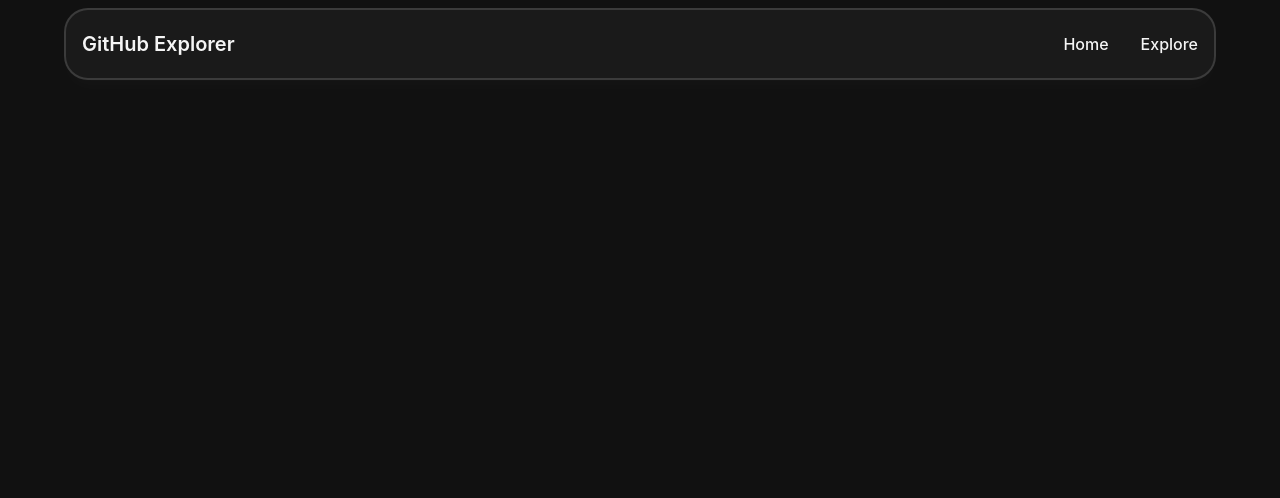
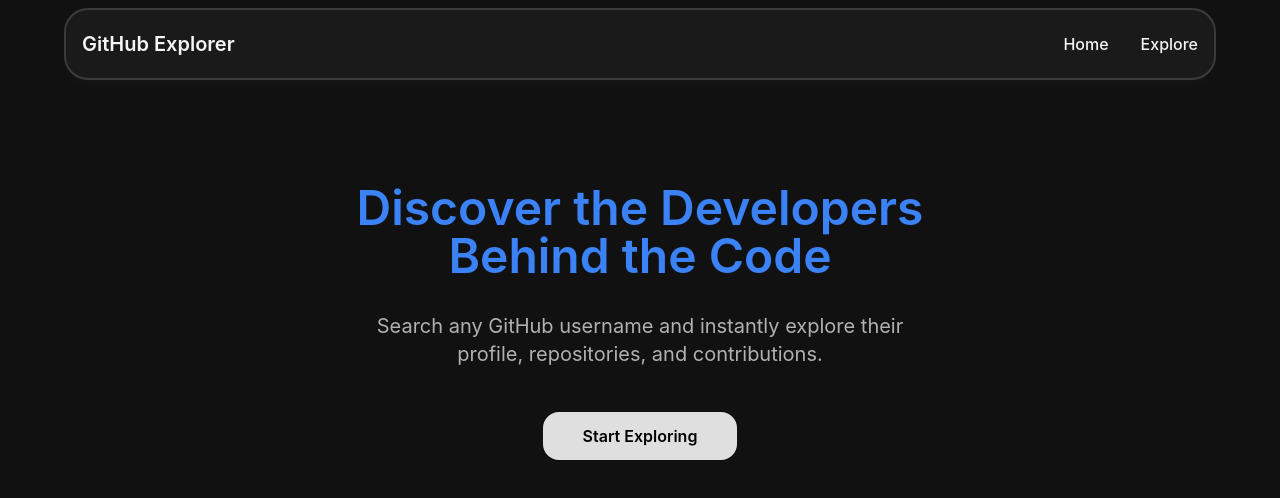
Before and after one commit to Chiemezie-Uchenwoke/github-explorer, a React (Vite) app: page / in a window 1280 px wide. Shown: the top 498 px of the page. Built offline with nearby package versions, Linux system fonts and the light colour scheme.

Commit message:
Complete hero section

```diff
--- /dev/null
+++ b/src/components/HomePage/hero/Hero.tsx
@@ -0,0 +1,29 @@
+import { Link } from "react-router";
+import { motion } from "motion/react";
+
+const HomePageHero = () => {
+    return (
+        <section className="w-19/20 lg:w-9/10 max-w-7xl mx-auto min-h-[60vh] 2xl:min-h-[50vh] flex flex-col gap-6 lg:gap-8 items-center justify-center py-8">
+            <motion.h2
+                className="text-blue-default font-semibold text-3xl md:text-4xl lg:text-5xl text-center w-9/10 max-w-xl mx-auto "
+                initial={{opacity: 0, y: 10}}
+                animate={{opacity: 1, y: 0, transition: {duration: 0.3}}}
+            >
+                Discover the Developers Behind the Code
+            </motion.h2>
+
+            <p className="text-text-primary/70 text-center text-lg lg:text-xl w-9/10 max-w-xl mx-auto">
+                Search any GitHub username and instantly explore their profile, repositories, and contributions.
+            </p>
+
+            <Link
+                to={"/explore"}
+                className="bg-text-primary/90 py-3 px-10 rounded-2xl font-semibold my-3 hover:brightness-90 transition duration-200"
+            >
+                Start Exploring
+            </Link>
+        </section>
+    )
+}
+
+export default HomePageHero;
--- a/src/pages/HomePage.tsx
+++ b/src/pages/HomePage.tsx
@@ -1,12 +1,11 @@
+import HomePageHero from "../components/HomePage/hero/Hero";
 import MainLayout from "../components/layout/MainLayout";
 
 const HomePage = () => {
     return (
         <>
             <MainLayout>
-                <section>
-
-                </section>
+                <HomePageHero />
             </MainLayout>
         </>
     )
```
